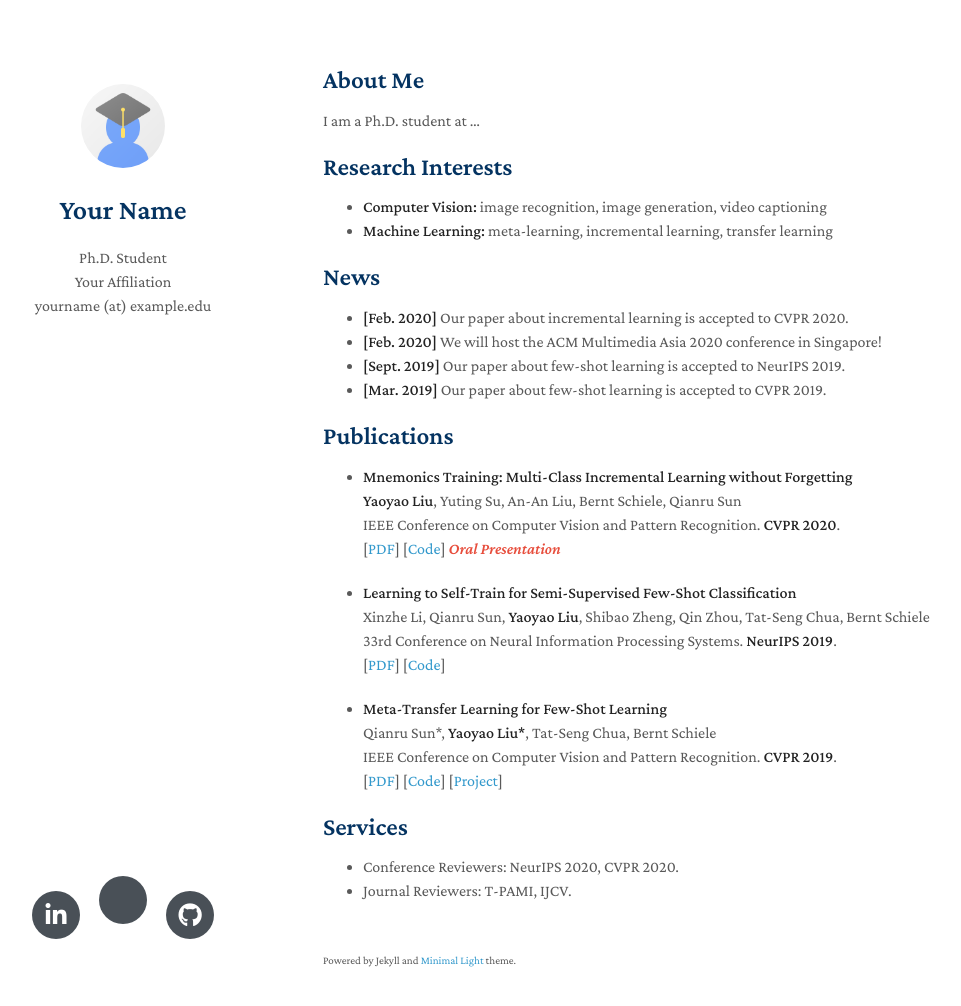
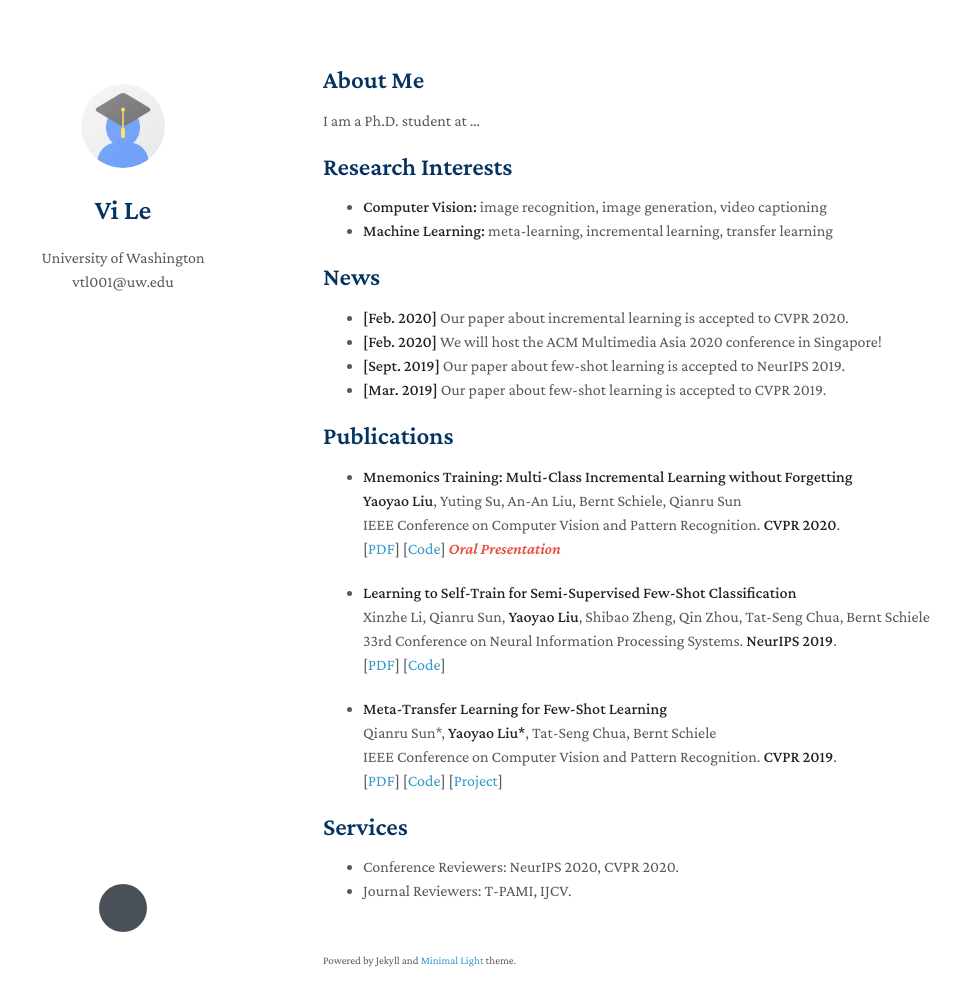
Before and after one commit to lettvi/test.github.io, a Jekyll site: the page built from index.md, in a window 1280 px wide and 1041 px high. Shown: the top 1006 px of the window, without its empty margins (147-1108 px from the left). Built offline with Jekyll 4.4.1, drawn with Linux system fonts in a browser that asks for light colours; nearby versions of some CDN libraries; a style sheet for code colours, icons or effects is not loaded; our own code applies the rules of GitHub Pages for plain Markdown files.

Commit message:
Update _config.yml

```diff
--- a/_config.yml
+++ b/_config.yml
@@ -1,11 +1,8 @@
-title: Your Name
-position: Ph.D. Student
-affiliation: Your Affiliation
-email: yourname (at) example.edu
+title: Vi Le
+affiliation: University of Washington
+email: vtl001@uw.edu
 keywords: minimal academic
-google_scholar: https://scholar.google.com/
-github_link: https://github.com/yaoyao-liu/minimal-light
-linkedin: https://www.linkedin.com/
+google_scholar: https://scholar.google.com/citations?hl=en&user=Mslx6vsAAAAJ&view_op=list_works&sortby=pubdate
 avatar: ./assets/img/avatar.png
 google_analytics: UA-111540567-4
 favicon: ./assets/img/favicon.png
```
